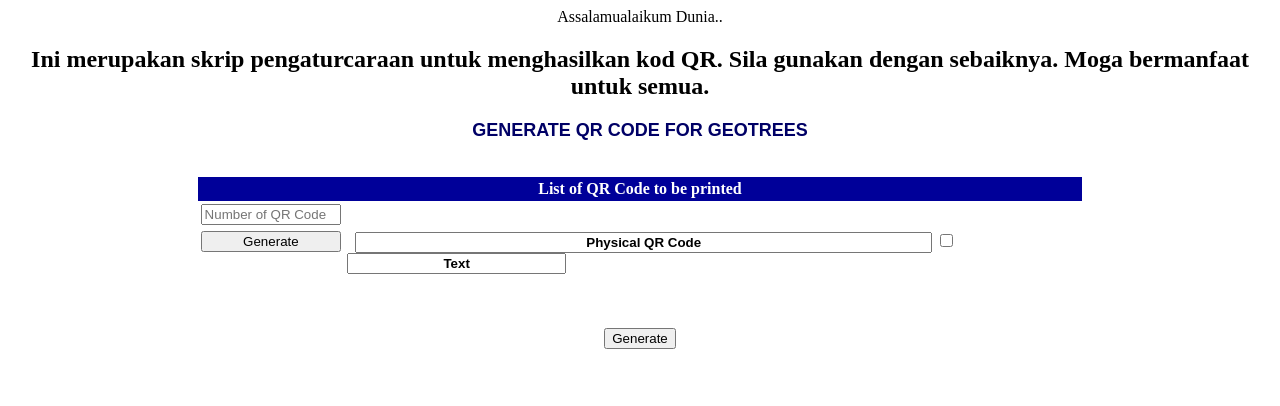
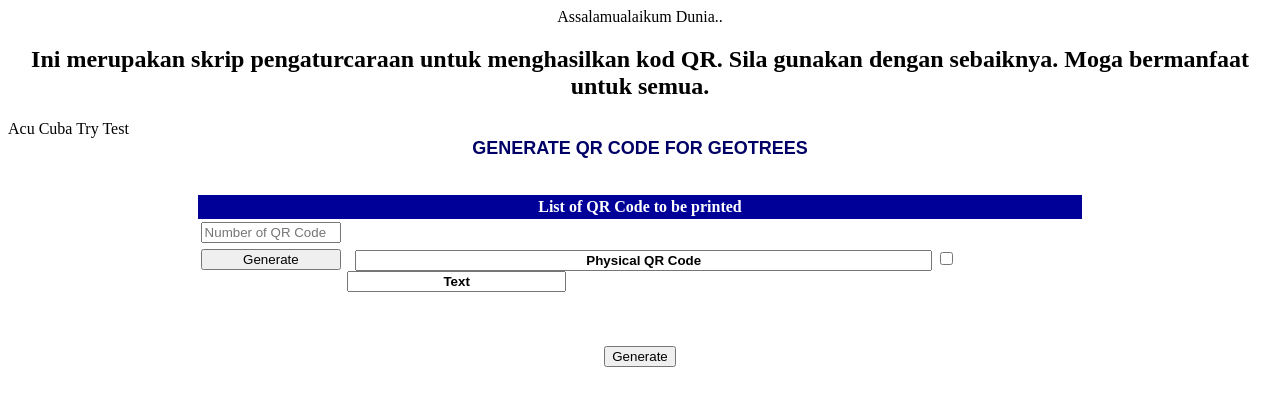
Before and after one commit to mfaridfauzi/test001, a PHP site: page / in a window 1280 px wide. Shown: the top 406 px of the page. Run offline with PHP 8.4, Linux system fonts and the light colour scheme; data that the repository does not hold is empty.

Commit message:
Add new line after description

```diff
--- a/index.php
+++ b/index.php
@@ -34,6 +34,7 @@
 ?>
 <center><span>Assalamualaikum Dunia..</span>
 <h2>Ini merupakan skrip pengaturcaraan untuk menghasilkan kod QR. Sila gunakan dengan sebaiknya. Moga bermanfaat untuk semua.</h2></center>
+<div>Acu Cuba Try Test</div>
 <form name="permohonan" method="post" action="multipleqrb250.php">
 			<center><font color="#000066" face="Arial, Helvetica, sans-serif" size="4"><strong>GENERATE QR CODE FOR GEOTREES </strong></font></center><br><br>
 			<table width="70%" align="center" cellpadding="3" cellspacing="0" border="0" class="font-std" >
```
